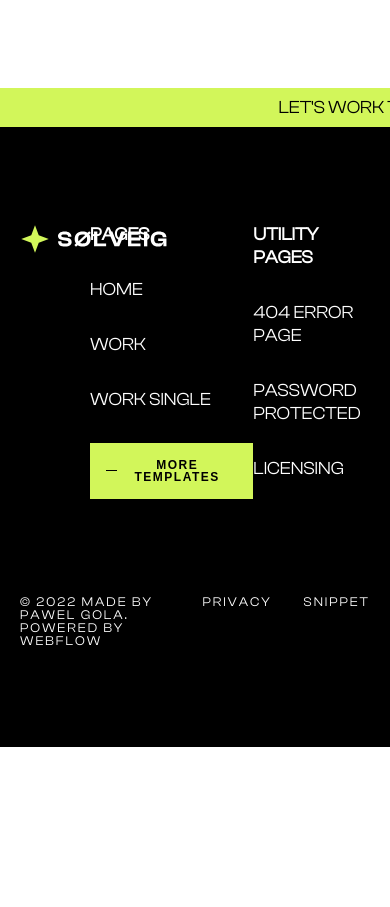
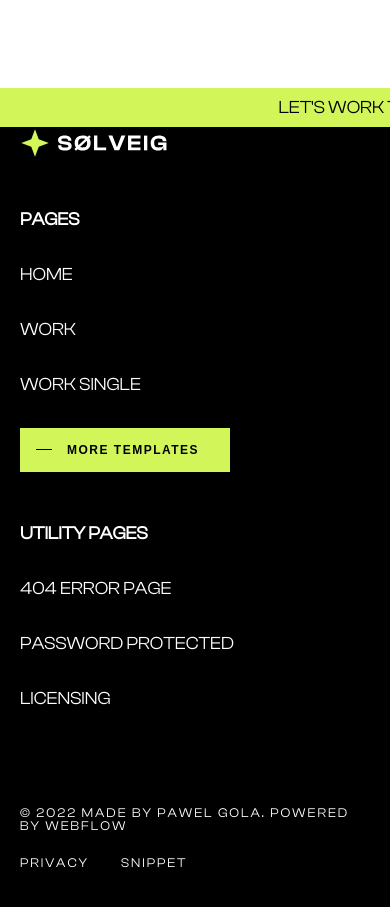
Before and after one commit to barnascript/solveig, a React (Create React App) app: page /work in a window 390 px wide. Shown: the part 780-1687 px from the top of the page. Before the commit the page ends 1527 px from the top, so only its background shows below. Built offline with nearby package versions, Linux system fonts and the light colour scheme.

Commit message:
header: responsive design

```diff
--- a/src/components/footer/Footer.jsx
+++ b/src/components/footer/Footer.jsx
@@ -30,7 +30,6 @@ const Footer = () => {
       </div>
       <div className={`sw ${styles.container2}`}>
         <span className={`meta_text ${styles.copyright}`}>
-          {" "}
           © 2022 Made by Pawel Gola. Powered by Webflow
         </span>
         <div className={styles.snippets}>
--- a/src/components/footer/Footer.module.scss
+++ b/src/components/footer/Footer.module.scss
@@ -53,3 +53,97 @@
     }
   }
 }
+
+@media screen and (max-width: 500px) {
+  .wrapper {
+    padding-bottom: 50px;
+    padding-top: 0px;
+    .container {
+      gap: 50px;
+      img {
+        grid-column: span 12;
+      }
+
+      .links_div {
+        grid-column: span 12;
+        justify-self: flex-start;
+      }
+    }
+
+    .container2 {
+      display: grid;
+      grid-gap: 24px;
+      span {
+        text-transform: uppercase;
+      }
+
+      .snippets {
+        display: flex;
+        align-items: center;
+        gap: 32px;
+      }
+    }
+  }
+}
+@media screen and (min-width: 501px) {
+  .wrapper {
+    padding-bottom: 50px;
+    padding-top: 0px;
+    .container {
+      gap: 30px;
+      img {
+        grid-column: span 6;
+      }
+
+      .links_div {
+        grid-column: span 6;
+        justify-self: flex-start;
+      }
+    }
+
+    .container2 {
+      display: grid;
+      grid-gap: 24px;
+      span {
+        text-transform: uppercase;
+      }
+
+      .snippets {
+        display: flex;
+        align-items: center;
+        gap: 32px;
+      }
+    }
+  }
+}
+
+@media screen and (min-width: 751px) {
+  .wrapper {
+    padding-bottom: 50px;
+    padding-top: 0px;
+    .container {
+      gap: 24px;
+      img {
+        grid-column: span 4;
+      }
+
+      .links_div {
+        grid-column: span 4;
+        justify-self: flex-end;
+      }
+    }
+
+    .container2 {
+      display: flex;
+      span {
+        text-transform: uppercase;
+      }
+
+      .snippets {
+        display: flex;
+        align-items: center;
+        gap: 32px;
+      }
+    }
+  }
+}
--- a/src/components/getInTouch/GetInTouch.module.scss
+++ b/src/components/getInTouch/GetInTouch.module.scss
@@ -27,7 +27,7 @@
       display: flex;
       align-items: center;
       max-width: 90%;
-      height: 150px;
+      height: clamp(4.8rem, 12vw, 9.6rem);
       overflow: hidden;
 
       .create_brand {
@@ -59,3 +59,132 @@
     }
   }
 }
+
+// @media screen and (max-width: 400px) {
+//   .wrapper {
+//     .container {
+//       display: flex;
+//       flex-direction: column;
+//       align-items: center;
+//       justify-content: center;
+//       gap: 32px;
+//       padding-top: 128px;
+//       padding-bottom: 160px;
+
+//       .create_brand_div {
+//         max-width: 100%;
+//         height: 180px;
+//       }
+
+//       @keyframes slide-up {
+//         0% {
+//           margin-top: 100%;
+//           height: 200%;
+//         }
+
+//         100% {
+//           margin-top: 0%;
+//           height: 105%;
+//         }
+//       }
+//     }
+//   }
+// }
+// @media screen and (min-width: 401px) {
+//   .wrapper {
+//     .container {
+//       display: flex;
+//       flex-direction: column;
+//       align-items: center;
+//       justify-content: center;
+//       gap: 32px;
+//       padding-top: 128px;
+//       padding-bottom: 160px;
+
+//       .create_brand_div {
+//         max-width: 100%;
+//         height: 180px;
+//       }
+
+//       @keyframes slide-up {
+//         0% {
+//           margin-top: 100%;
+//           height: 200%;
+//         }
+
+//         100% {
+//           margin-top: 0%;
+//           height: 78%;
+//         }
+//       }
+//     }
+//   }
+// }
+// @media screen and (min-width: 401px) {
+//   .wrapper {
+//     .container {
+//       display: flex;
+//       flex-direction: column;
+//       align-items: center;
+//       justify-content: center;
+//       gap: 32px;
+//       padding-top: 128px;
+//       padding-bottom: 160px;
+
+//       .create_brand_div {
+//         max-width: 100%;
+//         height: 120px;
+
+//         .create_brand {
+//           animation: slide-up 2s ease;
+//         }
+//       }
+
+//       @keyframes slide-up {
+//         0% {
+//           margin-top: 100%;
+//           height: 200%;
+//         }
+
+//         100% {
+//           margin-top: 0%;
+//           height: 80%;
+//         }
+//       }
+//     }
+//   }
+// }
+// @media screen and (min-width: 701px) {
+//   .wrapper {
+//     .container {
+//       display: flex;
+//       flex-direction: column;
+//       align-items: center;
+//       justify-content: center;
+//       gap: 32px;
+//       padding-top: 128px;
+//       padding-bottom: 160px;
+
+//       .create_brand_div {
+//         max-width: 100%;
+//         height: 160px;
+
+//         .create_brand {
+//           animation: slide-up 2s ease;
+//         }
+//       }
+
+//       @keyframes slide-up {
+//         0% {
+//           margin-top: 100%;
+//           height: 200%;
+//         }
+
+//         100% {
+//           margin-top: 0%;
+//           height: 110%;
+//         }
+//       }
+//     }
+//   }
+// }
--- a/src/components/header/Header.module.scss
+++ b/src/components/header/Header.module.scss
@@ -55,7 +55,7 @@
   }
 }
 
-@media screen and (max-width: 700px) {
+@media screen and (max-width: 950px) {
   .wrapper {
     height: 80px;
     .container {
--- a/src/components/heroText/HeroText.module.scss
+++ b/src/components/heroText/HeroText.module.scss
@@ -57,3 +57,29 @@
     }
   }
 }
+
+@media screen and (max-width: 600px) {
+  .wrapper {
+    height: 150px;
+    margin-top: 50px;
+  }
+}
+@media screen and (min-width: 601px) {
+  .wrapper {
+    height: 170px;
+    margin-top: 50px;
+  }
+}
+
+@media screen and (min-width: 701px) {
+  .wrapper {
+    height: 230px;
+    margin-top: 50px;
+  }
+}
+@media screen and (min-width: 951px) {
+  .wrapper {
+    height: 300px;
+    margin-top: 50px;
+  }
+}
```
